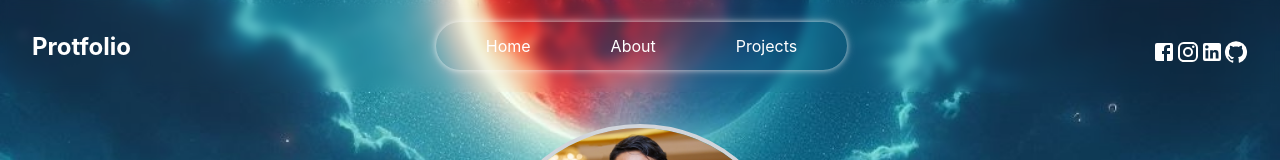
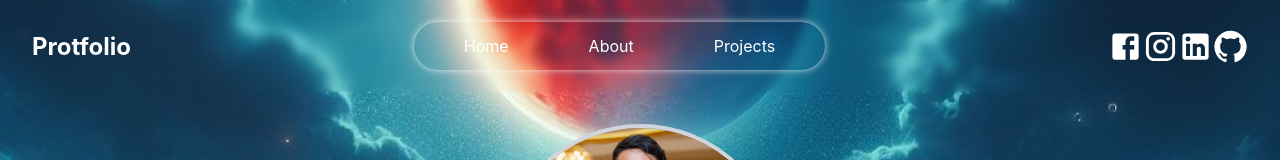
Before and after one commit to shyami-suraj/Portfolio.v2, a React (Create React App) app: page / in a window 1280 px wide. Shown: the top 160 px of the page. Built offline with nearby package versions, Linux system fonts and the light colour scheme.

Commit message:
added animation

```diff
--- a/src/App.css
+++ b/src/App.css
@@ -2,11 +2,7 @@
 
   text-align: center;
 }
-.background{
-  /* background: url('../public/background.jpg') no-repeat center center/cover; */
-  /* width: 100%; */
-  /* height: 100vh; */
-}
+
 
 .App-logo {
   height: 40vmin;
--- a/src/App.js
+++ b/src/App.js
@@ -1,10 +1,10 @@
-
+import React from 'react';
 import './App.css';
 import Intro from './components/Intro';
-
 import NavBar from './components/NavBar';
 import styled from 'styled-components';
 import background from "./image/background.jpg";
+import Dummydata from './components/Dummydata';
 
 const Background = styled.div`
   background-image: url(${background});
@@ -12,19 +12,19 @@ const Background = styled.div`
   background-position: center;
   width:100%;
 
+
 `;
 
-
 function App() {
-  return (
-    <div className='background'>
-     <Background >
-     <NavBar/>
-     <Intro/>
-     </Background>
 
 
-
+  return (
+    <div>
+      <Background>
+        <NavBar  />
+        <Intro />
+      </Background>
+      <Dummydata/>
     </div>
   );
 }
--- a/src/components/Intro.jsx
+++ b/src/components/Intro.jsx
@@ -1,64 +1,91 @@
-import React from "react";
+import React, { useRef, useEffect } from "react";
 import styled from "styled-components";
+import { useInView } from "framer-motion";
 import me from "../image/me.jpg";
+import {motion} from "framer-motion"
 
-const Section = styled.section`
+const Section = styled(motion.section)`
   padding: 2rem 0;
   height: 70vh;
   text-align: center;
   width: 100%;
+  /* height:100%; */
 `;
 
-const Title = styled.h1`
+const Image = styled(motion.img)`
+  border-radius: 50%;
+  width: 17.188rem;
+  height: 17.188rem;
+  border: 4px solid #d1d5db;
+  object-fit: cover;
+  object-position: center;
+`;
+
+const Title = styled(motion.h1)`
   font-size: 3.25rem;
   font-weight: bold;
   line-height: 1.2;
   margin-bottom: 0.5rem;
   margin-top: 0;
-  /* color:white; */
-
+  @media (max-width: 800px) {
+    color:white;
+  }
 `;
 
-const Subtitle = styled.div`
-
+const Subtitle = styled(motion.div)`
   color: white;
   font-size: 1.5rem;
   margin-bottom: 2rem;
   margin: auto;
-  /* width: 22 rem; */
   @media (max-width: 800px) {
     padding:15px;
-}
-`;
-
-const Image = styled.img`
-  border-radius: 50%;
-  width: 300px;
-  height: 300px;
-  border: 4px solid #d1d5db;
-  object-fit: cover;
-  object-position: center;
-  /* margin-bottom: 2rem; */
-  @media (max-width: 800px) {
-
-}
-
-  &.dark {
-    border-color: #2d3748;
+    color:black;
+    /* font-weight:bold; */
   }
 `;
 
-const Hero = () => {
+const Intro = () => {
+  const ref = useRef(null);
+  const isInView = useInView(ref, {
+    amount: 0.5,
+    once: true,
+    triggerOnce: true,
+  });
+
   return (
-    <Section>
-      <Image src={me} alt="Image" />
-      <Title>Hi, I'm Suraj Manandhar</Title>
-      <Subtitle>
-        I'm a frontend developer with a passion for creating beautiful and
-        intuitive user interfaces.
+    <Section ref={ref}>
+      <Image
+        src={me}
+        alt="Image"
+        initial={{ opacity: 0, x: -2000 }}
+        animate={{
+          opacity: isInView ? 1 : 0,
+          x: isInView ? 0 : 200,
+          transition: { duration: 1.5, ease: "easeInOut" },
+        }}
+      />
+      <Title
+        initial={{ opacity: 0, x: -2000 }}
+        animate={{
+          opacity: isInView ? 1 : 0,
+          x: isInView ? 0 : 50,
+          transition: { duration: 1.5, ease: "easeInOut" },
+        }}
+      >
+        Hi, I'm Suraj Manandhar
+      </Title>
+      <Subtitle
+        initial={{ opacity: 0, x: -2000 }}
+        animate={{
+          opacity: isInView ? 1 : 0,
+          x: isInView ? 0 : 50,
+          transition: { duration: 1.5, ease: "easeInOut" },
+        }}
+      >
+        I'm a frontend developer with a passion for creating beautiful and intuitive user interfaces.
       </Subtitle>
     </Section>
   );
 };
 
-export default Hero;
+export default Intro;
--- a/src/components/NavBar.jsx
+++ b/src/components/NavBar.jsx
@@ -80,10 +80,9 @@ const NavLink = styled.div`
 const LogoContainer = styled.div`
   color: white;
   display: flex;
-  justify-content:space-evenly;
-  font-size:50px;
+  justify-content: space-evenly;
+  font-size: 50px;
   @media (max-width: 800px) {
-
     margin-top: 10px;
     text-align: center;
     width: 100%;
@@ -91,6 +90,14 @@ const LogoContainer = styled.div`
 `;
 const LogoLink = styled.div`
   cursor: pointer;
+  a {
+    color: white;
+    text-decoration: none;
+    transition: color 0.3s ease;
+    &:hover {
+      color: #ccc;
+    }
+  }
 `;
 
 const Navbar = () => {
@@ -112,16 +119,32 @@ const Navbar = () => {
       </NavContainer>
       <LogoContainer>
         <LogoLink>
-          <FacebookIcon />
+          <a href="https://www.facebook.com/surajshyami" target="_blank">
+            <FacebookIcon fontSize="large" />
+          </a>
         </LogoLink>
         <LogoLink>
-          <InstagramIcon />
+          <a
+            href="https://www.instagram.com/shyami_suraj_official/"
+            target="_blank"
+          >
+            <InstagramIcon fontSize="large" />
+          </a>
         </LogoLink>
         <LogoLink>
-          <LinkedInIcon />
+          <a
+            href="https://www.linkedin.com/in/suraj-manandhar-b8a71a165/"
+            target="_blank"
+          >
+            {" "}
+            <LinkedInIcon fontSize="large" />
+          </a>
         </LogoLink>
         <LogoLink>
-          <GitHubIcon />
+          <a href="https://github.com/shyami-suraj" target="_blank">
+            {" "}
+            <GitHubIcon fontSize="large" />
+          </a>
         </LogoLink>
       </LogoContainer>
     </NavbarContainer>
```
